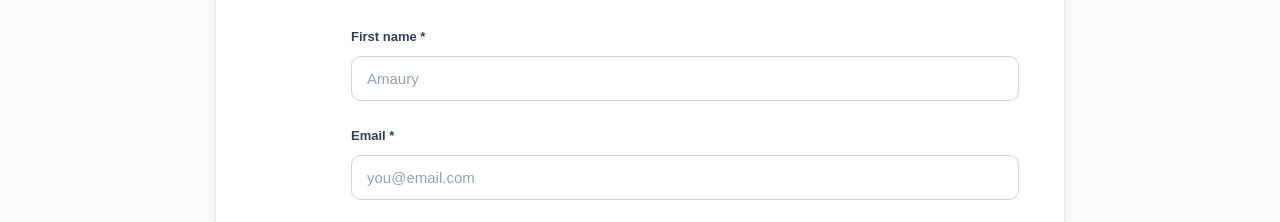
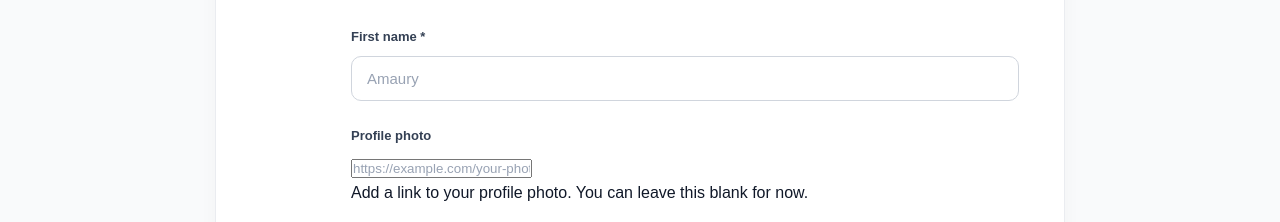
Before and after one commit to amaurycalo4-ctrl/FounderMatch, a plain HTML site: page profile.html in a window 1280 px wide. Shown: the part 702-924 px from the top of the page. Drawn offline with Linux system fonts and the light colour scheme.

Commit message:
Update profile.html

```diff
--- a/profile.html
+++ b/profile.html
@@ -67,6 +67,17 @@ name="first_name"
           placeholder="Amaury"
           required
         >
+
+        <label for="photoUrl">Profile photo</label>
+<input
+  type="url"
+  id="photoUrl"
+  name="photo_url"
+  placeholder="https://example.com/your-photo.jpg"
+>
+<p class="field-hint">
+  Add a link to your profile photo. You can leave this blank for now.
+</p>
 
         <label for="email">Email *</label>
         <input
```
